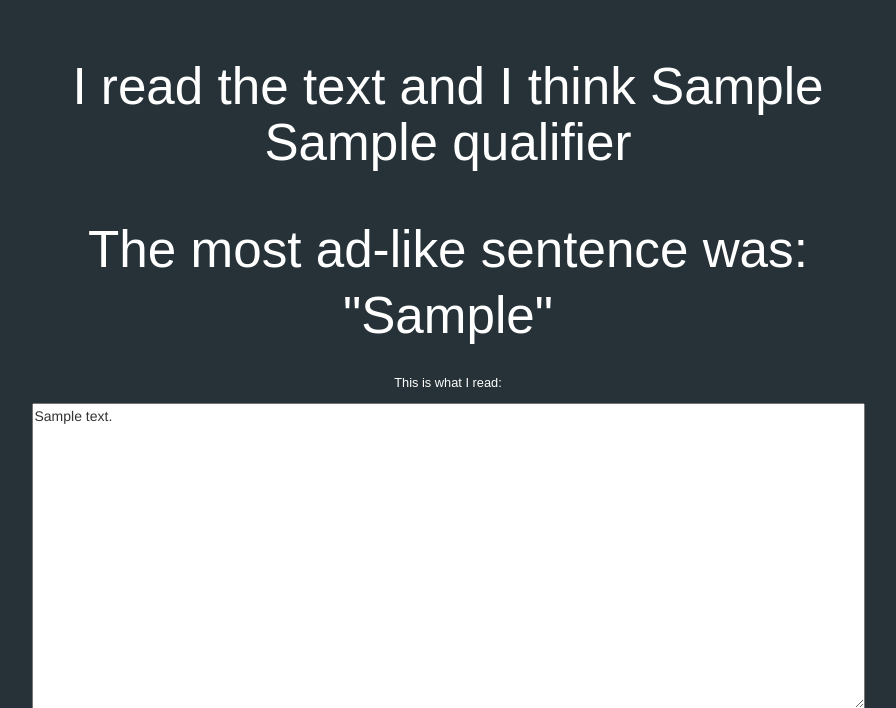
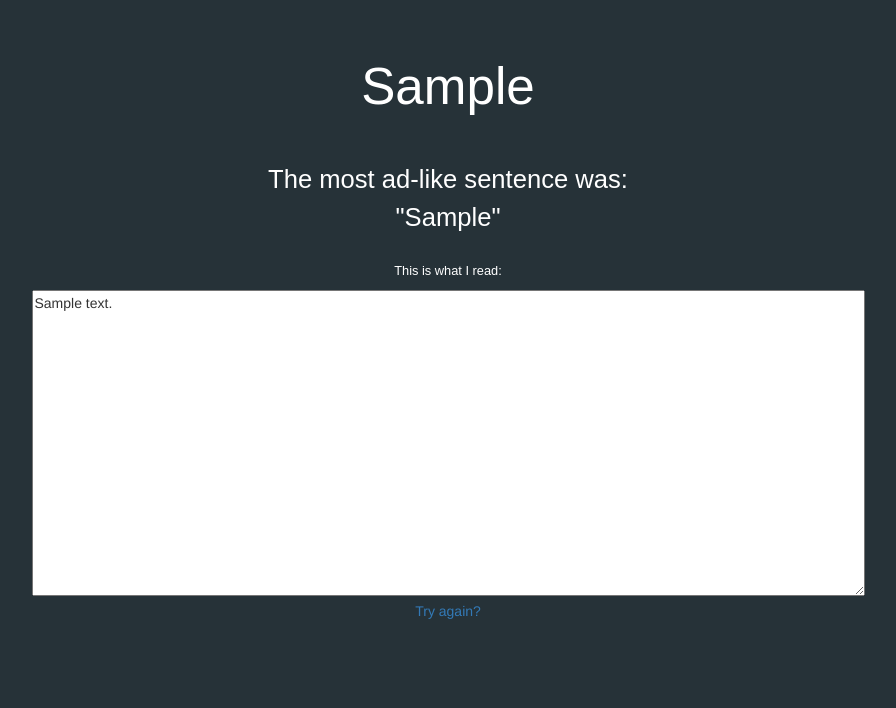
Before and after one commit to CStephenson970/AdDetector, a Flask app: template app/AdDetector/templates/output_page.html in a window 1280 px wide. Shown: the part 51-759 px from the top of the page, without its empty margins (192-1088 px from the left). After the commit the page ends 670 px from the top, so only its background shows below. Run offline with Flask 2, Linux system fonts and the light colour scheme; the template is opened without the code that fills it: most values are stand-ins (such as "Sample title", 1, 10 or a date in 2020); parts of the project's set-up code (start-up, migrations or seed data) failed here and were passed over; some libraries are stand-ins or nearby versions.

Commit message:
Fix font sizes on output page

```diff
--- a/app/AdDetector/static/starter-template.css
+++ b/app/AdDetector/static/starter-template.css
@@ -32,19 +32,19 @@ h2 {
 }
 
 h3 {
-  font-size: 4vw;
+  font-size: 2vw;
   color: white;
   font-family:proxima-nova,sans-serif;
 }
 
 h4 {
-  font-size: 4vw;
+  font-size: 2vw;
   color: white;
   font-family:proxima-nova,sans-serif;
 }
 
 h5 {
-  font-size: 4vw;
+  font-size: 2vw;
   color: white;
   font-family:proxima-nova,sans-serif;
 }
--- a/app/AdDetector/templates/output_page.html
+++ b/app/AdDetector/templates/output_page.html
@@ -46,8 +46,7 @@
 
           <div class="container">
             <div class="starter-template">
-              <h2>I read the text and I think {{result_str}}<br>
-              {{qualifier}}</h2>
+              <h2>{{result_str}}<br></h2>
               <br>
               <h3>The most ad-like sentence was:</h3>
               <h4>"{{most_ad_like}}"</h4>
--- a/app/AdDetector/views.py
+++ b/app/AdDetector/views.py
@@ -52,10 +52,10 @@ def get_output():
 
     is_ad = False
     if result[0] < 0.5:
-       result_str = "it's advertising!"
+       result_str = "This looks like sponsored content!"
        is_ad = True
     else:
-       result_str = "it's not advertising!"
+       result_str = "This looks like a regular article!"
        is_ad = False
 
     if is_ad == True:
```
